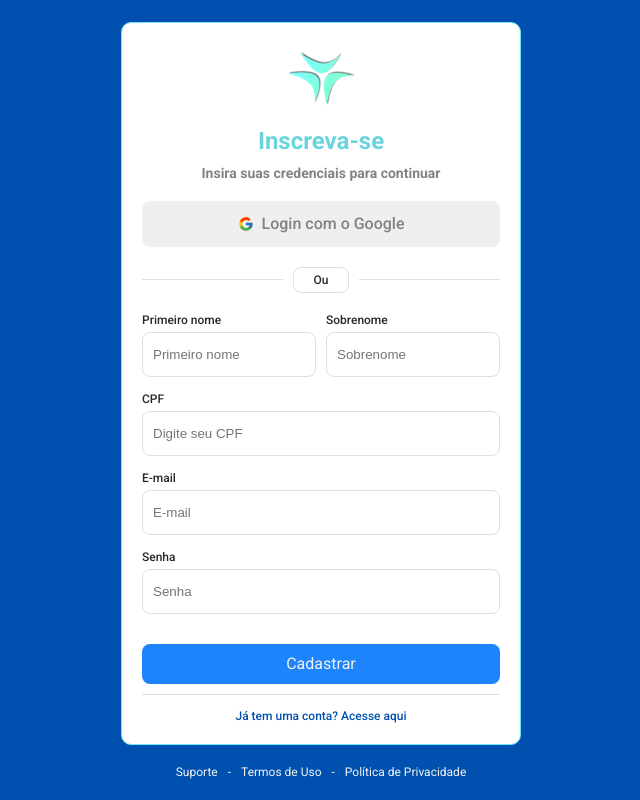
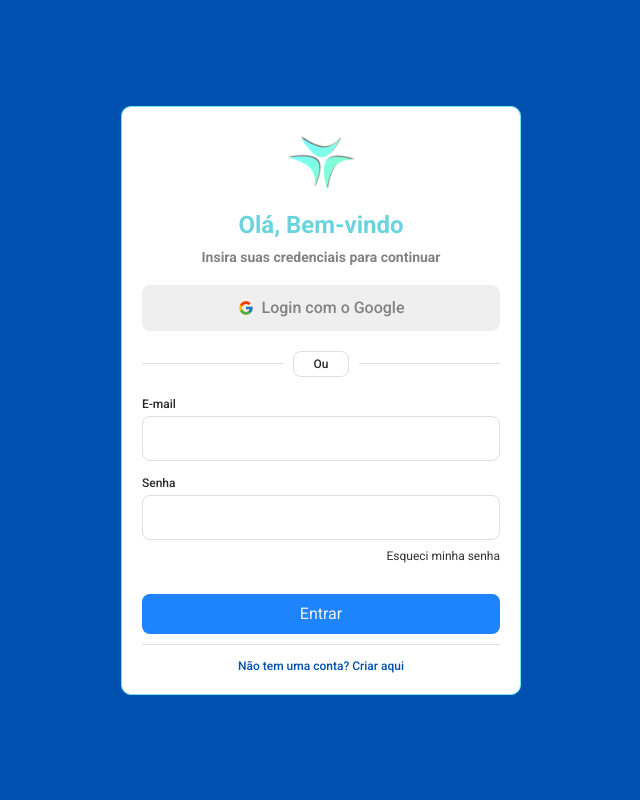
Before and after one commit to decoder-file/huron-web, a React (Create React App) app: page /signin in a window 1280 px wide. Shown: the whole page, without its empty margins (319-959 px from the left). Built offline with nearby package versions, Linux system fonts and the light colour scheme.

Commit message:
feat: adding recover password button

```diff
--- a/src/App.tsx
+++ b/src/App.tsx
@@ -4,12 +4,12 @@ import { defaultTheme } from './styles/themes/default'
 
 import { GlobalStyle } from './styles/global'
 
-import { SignUp } from './pages/SignUp'
+import { SignIn } from './pages/SignIn'
 
 function App() {
   return (
     <ThemeProvider theme={defaultTheme}>
-      <SignUp />
+      <SignIn />
       <GlobalStyle />
     </ThemeProvider>
   )
--- a/src/pages/SignIn/index.tsx
+++ b/src/pages/SignIn/index.tsx
@@ -16,6 +16,7 @@ import {
   ContainerSeparator,
   InputEmail,
   InputPassword,
+  RecoverPassword,
 } from './styles'
 
 export function SignIn() {
@@ -37,6 +38,9 @@ export function SignIn() {
           </ContainerSeparator>
           <InputEmail title="E-mail" type="email" />
           <InputPassword title="Senha" type="password" />
+          <RecoverPassword>
+            <a href="/">Esqueci minha senha</a>
+          </RecoverPassword>
           <Button title="Entrar" />
           <Line />
           <CreateAccount>Não tem uma conta? Criar aqui</CreateAccount>
--- a/src/pages/SignIn/styles.ts
+++ b/src/pages/SignIn/styles.ts
@@ -115,5 +115,20 @@ export const InputEmail = styled(Input)`
   margin-bottom: 15px;
 `
 export const InputPassword = styled(Input)`
+  margin-bottom: 5px;
+`
+export const RecoverPassword = styled.div`
+  text-align: end;
   margin-bottom: 30px;
+
+  a {
+    color: ${(props) => props.theme['black-300']};
+    font-size: 0.75rem;
+    font-weight: 400;
+    text-decoration: none;
+  }
+
+  a:hover {
+    color: ${(props) => props.theme['black-100']};
+  }
 `
```
